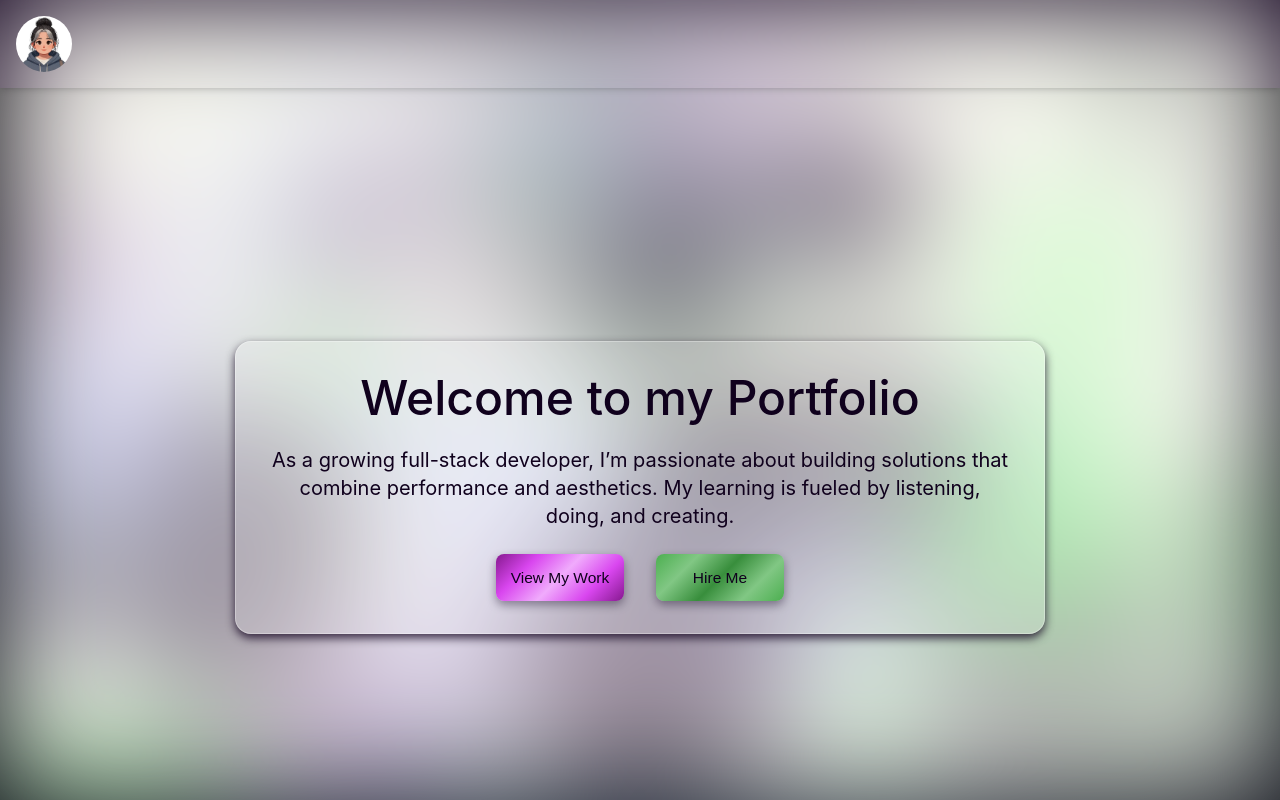
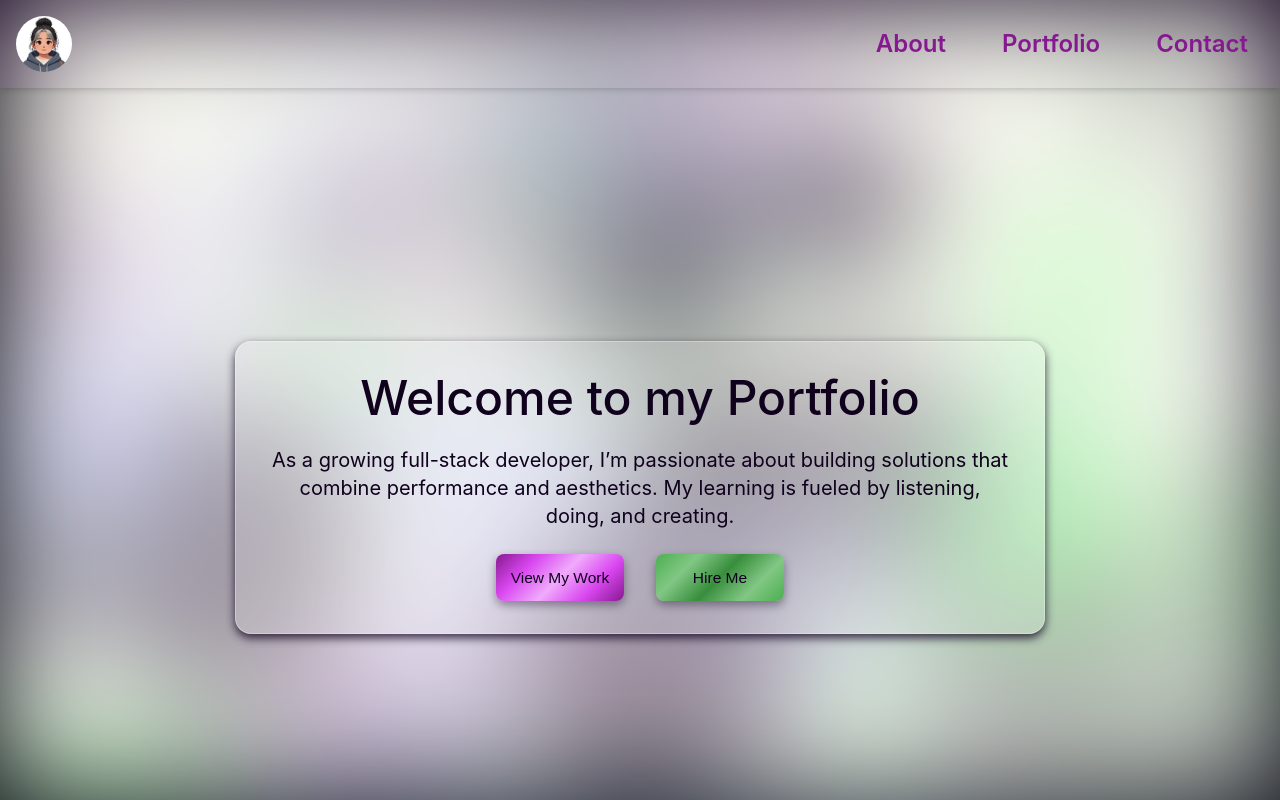
Before and after one commit to JaqiKal/code-cargo, a React (Create React App) app: page / in a window 1280 px wide. Shown: the top 800 px of the page. Built offline with nearby package versions, Linux system fonts and the light colour scheme.

Commit message:
fix: Nav element visibility on large screen
Use block md:flex to display the nav as a flex container on large screens

Change font and its size

```diff
--- a/src/components/Header.jsx
+++ b/src/components/Header.jsx
@@ -87,22 +87,22 @@ const Header = ({ onLogoClick }) => {
         {/* Navigation Links */}
         <nav
           className={`absolute top-full right-0 w-full md:w-auto md:static ${
-            menuOpen ? `block bg-fuchsia-200 bg-opacity-80 backdrop-blur-lg shadow-lg ${fadeOut ? "fade-out" : ""}` : "hidden"
+            menuOpen ? `block bg-fuchsia-200 bg-opacity-80 backdrop-blur-lg shadow-lg ${fadeOut ? "fade-out" : ""}` : "hidden md:flex"
           } md:bg-transparent md:border-none md:shadow-none md:rounded-none transition-all duration-300 ease-in-out z-40`}
         >
           <ul className="nav-links flex flex-row items-center justify-center gap-6 p-4 md:p-0" onClick={handleLinkClick}>
             <li>
-              <a href="#about" className="block py-2 px-4 font-concert text-fuchsia-800 hover:text-slate-950 transition-transform duration-300 ease-in-out">
+              <a href="#about" className="block py-2 px-4 text-xl md:text-2xl font-semibold text-fuchsia-800 hover:text-slate-950 transition-transform duration-300 ease-in-out">
                 About
               </a>
             </li>
             <li>
-              <a href="#portfolio" className="block py-2 px-4 font-concert text-fuchsia-800 hover:text-slate-950 transition-transform duration-300 ease-in-out">
+              <a href="#portfolio" className="block py-2 px-4 text-xl md:text-2xl font-semibold text-fuchsia-800 hover:text-slate-950 transition-transform duration-300 ease-in-out">
                 Portfolio
               </a>
             </li>
             <li>
-              <a href="#contact" className="block py-2 px-4 font-concert text-fuchsia-800 hover:text-slate-950 transition-transform duration-300 ease-in-out">
+              <a href="#contact" className="block py-2 px-4 text-xl md:text-2xl font-semibold text-fuchsia-800 hover:text-slate-950 transition-transform duration-300 ease-in-out">
                 Contact
               </a>
             </li>
```
